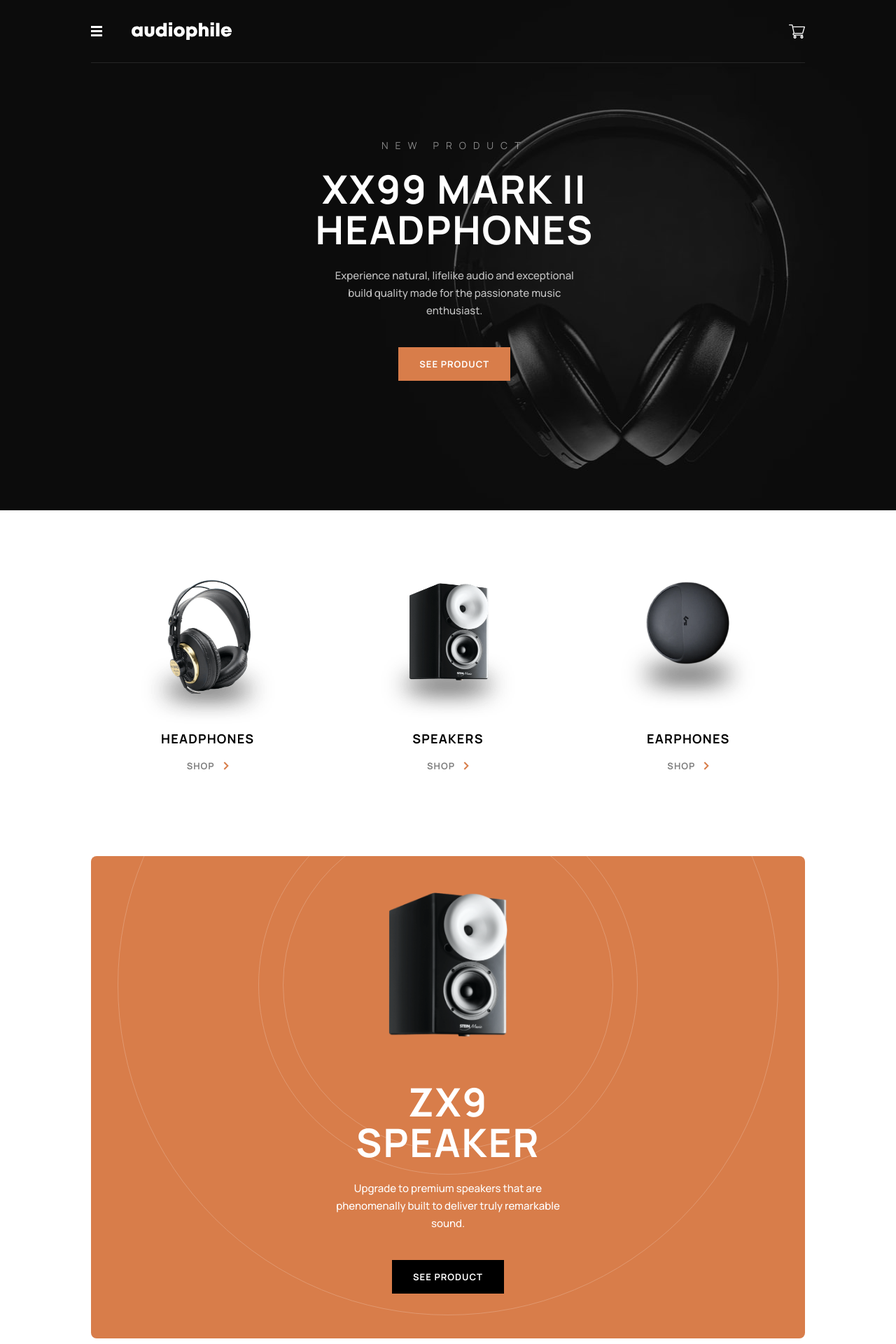
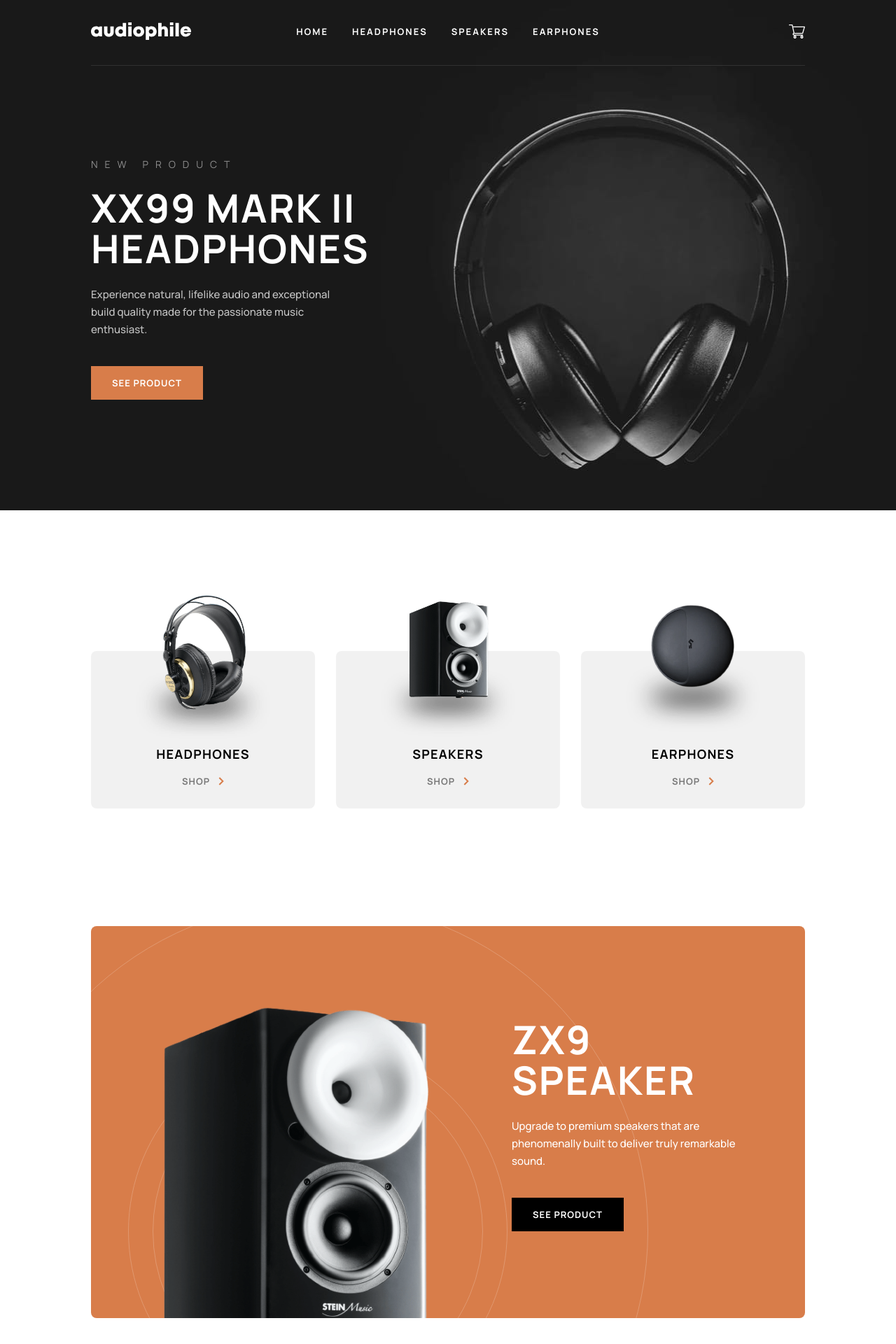
Before and after one commit to ChrisKlp/audiophile-webstore, a React (Vite) app: page / in a window 1280 px wide. Shown: the top 1920 px of the page at 70% size. Built offline with nearby package versions, Linux system fonts and the light colour scheme.

Commit message:
Update home page desktop styles

```diff
--- a/src/components/About.tsx
+++ b/src/components/About.tsx
@@ -1,18 +1,20 @@
 export default function About() {
   return (
-    <section className="c-container mb-[12rem] grid justify-items-center md:mb-[9.6rem]">
-      <div className="mb-[4rem] h-[30rem] w-full rounded bg-[url('@/assets/shared/mobile/image-best-gear.jpg')] bg-cover bg-center bg-no-repeat md:mb-[6.3rem] md:bg-[url('@/assets/shared/tablet/image-best-gear.jpg')] lg:bg-[url('@/assets/shared/desktop/image-best-gear.jpg')]" />
-      <h2 className="h2 mb-[3.2rem] max-w-[57.3rem] text-center">
-        Bringing you the <span className="text-orange">best</span> audio gear
-      </h2>
-      <p className="max-w-[57.3rem] text-center text-base text-black/50">
-        Located at the heart of New York City, Audiophile is the premier store
-        for high end headphones, earphones, speakers, and audio accessories. We
-        have a large showroom and luxury demonstration rooms available for you
-        to browse and experience a wide range of our products. Stop by our store
-        to meet some of the fantastic people who make Audiophile the best place
-        to buy your portable audio equipment.
-      </p>
+    <section className="c-container mb-[12rem] grid justify-items-center md:mb-[9.6rem] lg:mb-[20rem] lg:h-[58.8rem] lg:grid-flow-col lg:grid-cols-2 lg:items-center lg:justify-items-start lg:gap-[2rem]">
+      <div className="mb-[4rem] h-[30rem] w-full rounded bg-[url('@/assets/shared/mobile/image-best-gear.jpg')] bg-cover bg-center bg-no-repeat md:mb-[6.3rem] md:bg-[url('@/assets/shared/tablet/image-best-gear.jpg')] lg:order-last lg:mb-0 lg:h-full lg:bg-[url('@/assets/shared/desktop/image-best-gear.jpg')]" />
+      <div className="max-w-[57.3rem] lg:max-w-[44.5rem]">
+        <h2 className="h2 mb-[3.2rem] text-center lg:text-left">
+          Bringing you the <span className="text-orange">best</span> audio gear
+        </h2>
+        <p className="text-center text-base text-black/50 lg:text-left">
+          Located at the heart of New York City, Audiophile is the premier store
+          for high end headphones, earphones, speakers, and audio accessories.
+          We have a large showroom and luxury demonstration rooms available for
+          you to browse and experience a wide range of our products. Stop by our
+          store to meet some of the fantastic people who make Audiophile the
+          best place to buy your portable audio equipment.
+        </p>
+      </div>
     </section>
   );
 }
--- a/src/components/Categories.tsx
+++ b/src/components/Categories.tsx
@@ -24,17 +24,18 @@ const categoryList = [
 
 export default function Categories() {
   return (
-    <section className="c-container grid gap-[1.6rem] pt-[4rem] pb-[12rem] md:grid-flow-col md:gap-[1rem] md:py-[9.8rem]">
+    <section className="c-container grid gap-[1.6rem] pt-[4rem] pb-[12rem] md:grid-flow-col md:gap-[1rem] md:py-[9.8rem] lg:gap-[3rem] lg:pt-[12rem] lg:pb-[16.8rem]">
       {categoryList.map(({ image, name, url }) => (
         <div
           key={name}
-          className="grid grid-rows-[1fr_auto_auto] justify-items-center pb-[2.2rem]"
+          className="relative grid grid-rows-[3fr_5fr_auto] justify-items-center"
         >
           <img
             src={image}
-            className="w-1/2 max-w-[22.4rem] md:w-3/4"
+            className="row-[1/3] w-1/2 max-w-[22.4rem] md:w-3/4 md:self-center"
             alt={`${name} category`}
           />
+          <div className="row-[3/4] grid justify-items-center pb-[2.2rem] lg:pb-[3rem]">
             <h6 className="h6 mb-[1.7rem]">{name}</h6>
             <a href={url} className="group">
               <span className="flex items-center gap-[1.2rem]">
@@ -45,6 +46,8 @@ export default function Categories() {
               </span>
             </a>
           </div>
+          <div className="absolute z-[-1] row-[2/4] h-full w-full rounded bg-light200" />
+        </div>
       ))}
     </section>
   );
--- a/src/components/Hero.tsx
+++ b/src/components/Hero.tsx
@@ -11,18 +11,18 @@ function Hero() {
         <img
           src={imageHeader}
           alt="hero headphones"
-          className="absolute z-[-1] h-full w-full object-cover opacity-50"
+          className="absolute z-[-1] h-full w-full object-cover opacity-50 lg:opacity-100"
         />
       </picture>
-      <div className="c-container grid justify-items-center">
-        <div className="grid max-w-[37.9rem] justify-items-center pt-[19.8rem]">
+      <div className="c-container grid justify-items-center lg:justify-items-start">
+        <div className="grid max-w-[39.7rem] justify-items-center pt-[19.8rem] md:pt-[21.6rem] lg:justify-items-start lg:pt-[22.5rem]">
           <p className="text-overline pb-[1.6rem] text-white/50 md:pb-[2.4rem]">
             New product
           </p>
-          <h1 className="h1 pb-[2.4rem] text-center text-white">
+          <h1 className="h1 pb-[2.4rem] text-center text-white lg:text-left">
             XX99 Mark II HeadphoneS
           </h1>
-          <p className="pb-[2.8rem] text-center text-base text-white/75 md:px-[1.5rem] md:pb-[4rem]">
+          <p className="max-w-[35rem] pb-[2.8rem] text-center text-base text-white/75 md:px-[1.5rem] md:pb-[4rem] lg:px-0 lg:text-left">
             Experience natural, lifelike audio and exceptional build quality
             made for the passionate music enthusiast.
           </p>
--- a/src/components/Navigation.tsx
+++ b/src/components/Navigation.tsx
@@ -1,6 +1,7 @@
 import logo from '@/assets/shared/desktop/logo.svg';
 import iconHamburger from '@/assets/shared/tablet/icon-hamburger.svg';
 import iconCart from '@/assets/shared/desktop/icon-cart.svg';
+import navigation from '@/navigation';
 
 type Props = {
   transparent?: boolean;
@@ -15,12 +16,12 @@ export default function Navigation({ transparent = false }: Props) {
           : 'bg-black'
       } `}
     >
-      <div className="c-container">
-        <div className="flex items-center justify-between py-[3.2rem] md:justify-start">
-          <button type="button">
+      <div className="c-container relative">
+        <div className="flex items-center justify-between py-[3.2rem] md:justify-start lg:pt-[3.2rem] lg:pb-[3.6rem]">
+          <button type="button" className="lg:hidden">
             <img className="" src={iconHamburger} alt="icon hamburger" />
           </button>
-          <div className="md:ml-[4.2rem] md:grow">
+          <div className="md:ml-[4.2rem] md:grow lg:ml-0">
             <img
               className="h-auto w-[14.3rem] flex-shrink-0"
               src={logo}
@@ -31,6 +32,17 @@ export default function Navigation({ transparent = false }: Props) {
             <img className="" src={iconCart} alt="icon cart" />
           </button>
         </div>
+        <nav className="absolute top-1/2 left-1/2 hidden -translate-y-1/2 -translate-x-1/2 items-center justify-center gap-[3.4rem] pb-[0.4rem] lg:flex">
+          {navigation.map(({ name, url }) => (
+            <a
+              key={url}
+              href={url}
+              className="text-[1.3rem] font-bold uppercase leading-[2.5rem] tracking-[0.2rem] text-white duration-200 ease-in-out hover:text-orange"
+            >
+              {name}
+            </a>
+          ))}
+        </nav>
         <div className="h-[1px] w-full bg-white/10" />
       </div>
     </header>
--- a/src/components/ProductsShowcase.tsx
+++ b/src/components/ProductsShowcase.tsx
@@ -5,16 +5,22 @@ import image_zx9_xl from '@/assets/home/desktop/image-speaker-zx9.png';
 
 export default function ProductsShowcase() {
   return (
-    <section className="c-container mb-[12rem] grid gap-[3.2rem] md:mb-[9.6rem]">
-      <div className="flex flex-col items-center gap-[3.2rem] rounded bg-orange bg-[url('@/assets/home/desktop/pattern-circles.svg')] bg-[length:55.8rem] bg-[center_top_-12rem] bg-no-repeat px-[2.4rem] py-[5.5rem] md:gap-[6.4rem] md:bg-auto md:bg-[center_top_-28.8rem] md:pt-[5.2rem] md:pb-[6.4rem]">
-        <picture>
+    <section className="c-container mb-[12rem] grid gap-[3.2rem] md:mb-[9.6rem] lg:mb-[20rem] lg:gap-[4.8rem]">
+      <div className="grid justify-items-center gap-[3.2rem] rounded bg-orange bg-[url('@/assets/home/desktop/pattern-circles.svg')] bg-[length:55.8rem] bg-[center_top_-12rem] bg-no-repeat px-[2.4rem] py-[5.5rem] md:gap-[6.4rem] md:bg-auto md:bg-[center_top_-28.8rem] md:pt-[5.2rem] md:pb-[6.4rem] lg:h-[56rem] lg:grid-flow-col lg:grid-cols-2 lg:items-end lg:gap-0 lg:overflow-hidden lg:bg-[left_-14.8rem_top_-3.6rem] lg:p-0">
+        <picture className="lg:mr-[2.7rem] lg:justify-self-end">
           <source srcSet={image_zx9_xl} media="(min-width: 1024px)" />
           <source srcSet={image_zx9_md} media="(min-width: 768px)" />
-          <img src={image_zx9} className="w-[17rem]" alt="zx9 speaker" />
+          <img
+            src={image_zx9}
+            className="w-[17rem] md:w-[17.9rem] lg:w-[38rem] lg:translate-y-[1.8rem]"
+            alt="zx9 speaker"
+          />
         </picture>
-        <div className="grid justify-items-center gap-[2.4rem] md:max-w-[34.9rem]">
-          <h2 className="h1 text-center text-white">ZX9 SPEAKER</h2>
-          <p className="text-center text-base text-white">
+        <div className="grid justify-items-center gap-[2.4rem] md:max-w-[34.9rem] lg:ml-[2.1rem] lg:justify-items-start lg:pb-[12.4rem]">
+          <h2 className="h1 text-center text-white lg:text-left">
+            ZX9 SPEAKER
+          </h2>
+          <p className="text-center text-base text-white lg:text-left">
             Upgrade to premium speakers that are phenomenally built to deliver
             truly remarkable sound.
           </p>
@@ -24,7 +30,7 @@ export default function ProductsShowcase() {
         </div>
       </div>
 
-      <div className="flex h-[32rem] items-center rounded bg-gray/20 bg-[url('@/assets/home/mobile/image-speaker-zx7.jpg')] bg-cover bg-right bg-no-repeat px-[2.4rem] md:bg-[url('@/assets/home/tablet/image-speaker-zx7.jpg')] md:px-[6.2rem] lg:bg-[url('@/assets/home/desktop/image-speaker-zx7.jpg')]">
+      <div className="flex h-[32rem] items-center rounded bg-gray/20 bg-[url('@/assets/home/mobile/image-speaker-zx7.jpg')] bg-cover bg-right bg-no-repeat px-[2.4rem] md:bg-[url('@/assets/home/tablet/image-speaker-zx7.jpg')] md:px-[6.2rem] lg:bg-[url('@/assets/home/desktop/image-speaker-zx7.jpg')] lg:px-[9.5rem]">
         <div className="grid gap-[3.2rem]">
           <h4 className="h4 text-black">ZX7 SPEAKER</h4>
           <a href="asd" className="btn-outline">
@@ -35,7 +41,7 @@ export default function ProductsShowcase() {
 
       <div className="grid gap-[2.4rem] md:h-[32rem] md:grid-flow-col md:grid-cols-2 md:items-center md:gap-[1.1rem]">
         <div className="h-[20rem] rounded bg-[url('@/assets/home/mobile/image-earphones-yx1.jpg')] bg-cover bg-center bg-no-repeat md:h-full md:bg-[url('@/assets/home/tablet/image-earphones-yx1.jpg')] lg:bg-[url('@/assets/home/desktop/image-earphones-yx1.jpg')]" />
-        <div className="grid gap-[3.2rem] px-[2.4rem] py-[4.1rem] md:px-[4.1rem]">
+        <div className="grid h-full content-center gap-[3.2rem] rounded bg-light200 px-[2.4rem] py-[4.1rem] md:px-[4.1rem] lg:px-[9.5rem]">
           <h4 className="h4 text-black">YX1 EARPHONES</h4>
           <a href="asd" className="btn-outline">
             See product
--- a/src/index.css
+++ b/src/index.css
@@ -61,7 +61,7 @@
   }
 
   .h6 {
-    @apply text-[1.5rem] font-bold uppercase leading-[2rem] tracking-[0.1rem] xl:text-[1.8rem] xl:leading-[2.5rem] xl:tracking-[0.12rem];
+    @apply text-[1.5rem] font-bold uppercase leading-[2rem] tracking-[0.1rem] lg:text-[1.8rem] lg:leading-[2.5rem] lg:tracking-[0.12rem];
   }
 
   .text-overline {
--- /dev/null
+++ b/src/navigation.ts
@@ -0,0 +1,18 @@
+export default [
+  {
+    name: 'home',
+    url: 'home',
+  },
+  {
+    name: 'headphones',
+    url: 'headphones',
+  },
+  {
+    name: 'speakers',
+    url: 'speakers',
+  },
+  {
+    name: 'earphones',
+    url: 'earphones',
+  },
+];
```
Also changed, not shown: src/components/Footer.tsx (+14 -34 lines). Lines whose indentation alone changed are shown as unchanged.
